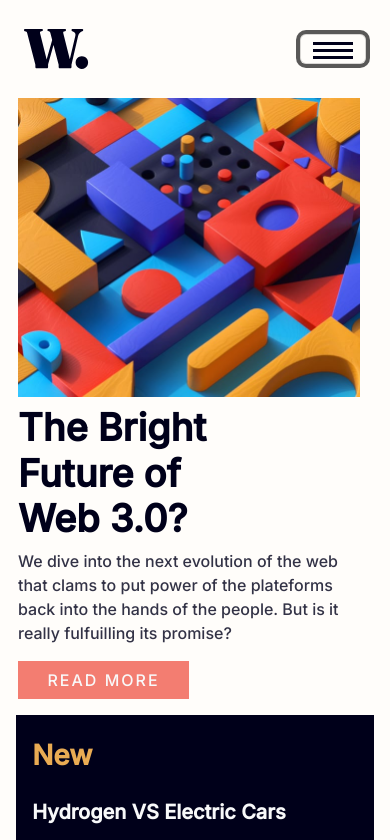
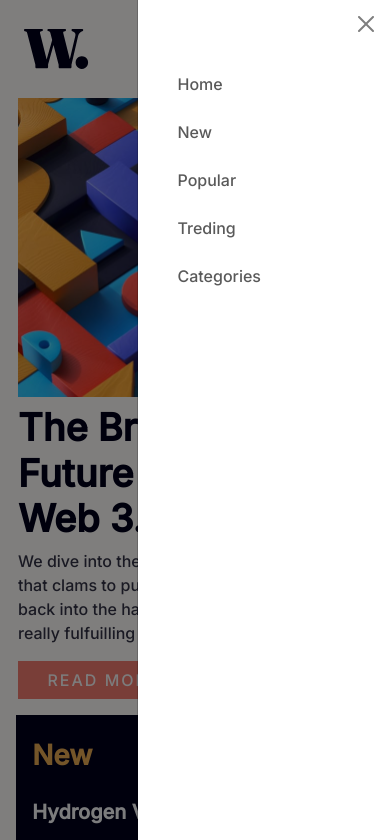
Before and after one commit to Blaise28/News-homepage-challenge, a website: page index.html in a window 390 px wide. Both pictures are taken after a click on the button "Toggle navigation". Shown: the top 840 px of the page. Drawn offline with nearby package versions, Linux system fonts and the light colour scheme.

Commit message:
responsive navbar

```diff
--- a/index.html
+++ b/index.html
@@ -15,6 +15,7 @@
     <title>News homepage</title>
 
     <link rel="stylesheet" href="./style/dist/style.css" />
+    <script src="./node_modules/bootstrap/dist/js/bootstrap.min.js"></script>
 
     <!-- Feel free to remove these styles or customise in your own stylesheet 👍 -->
     <style>
@@ -32,36 +33,44 @@
       <nav class="navbar navbar-expand-lg">
         <div class="container-fluid">
             <a class="navbar-brand logo" href="#">
-            <img src="./assets/images/logo.svg" alt="un logo">
+              <img src="./assets/images/logo.svg" alt="un logo" />
             </a>
 
-          <div>
+            <button class="navbar-toggler border-0" type="button" data-bs-toggle="offcanvas" data-bs-target="#offcanvasNavbar" aria-controls="offcanvasNavbar" aria-label="Toggle navigation">
+              <img src="./assets/images/icon-menu.svg" alt="" />
+            </button>
+
+          <div
+            class="offcanvas offcanvas-end"
+            tabindex="-1"
+            id="offcanvasNavbar"
+            aria-labelledby="offcanvasNavbarLabel"
+            style="width: 65%;"
+          >
+            <div class="offcanvas-header justify-content-end">
               <button
-              class="navbar-toggler"
                 type="button"
-              data-bs-toggle="collapse"
-              data-bs-target="#navbarSupportedContent"
-              aria-controls="navbarSupportedContent"
-              aria-expanded="false"
-              aria-label="Toggle navigation"
-            >
-              <img src="./assets/images/icon-menu.svg" alt="">
-            </button>
-            <div class="collapse navbar-collapse" id="navbarSupportedContent">
-              <ul class="navbar-nav me-auto mb-2 mb-lg-0">
-                <li class="nav-item me-2">
+                class="btn-close"
+                data-bs-dismiss="offcanvas"
+                aria-label="Close"
+              ></button>
+            </div>
+
+            <div class="offcanvas-body ms-4 md-0">
+              <ul class="navbar-nav justify-content-end flex-grow-1">
+                <li class="nav-item me-2 mb-2 mb-md-0">
                   <a class="nav-link" href="#">Home</a>
                 </li>
-                <li class="nav-item me-2">
+                <li class="nav-item me-2 mb-2 mb-md-0">
                   <a class="nav-link" href="#">New</a>
                 </li>
-                <li class="nav-item me-2">
+                <li class="nav-item me-2 mb-2 mb-md-0">
                   <a class="nav-link" href="#">Popular</a>
                 </li>
-                <li class="nav-item me-2">
+                <li class="nav-item me-2 mb-2 mb-md-0">
                   <a class="nav-link" href="#">Treding</a>
                 </li>
-                <li class="nav-item">
+                <li class="nav-item mb-2 mb-md-0">
                   <a class="nav-link" href="#">Categories</a>
                 </li>
               </ul>
@@ -74,10 +83,19 @@
         <article class="article me-0 mb-3 row col-lg-8">
           <div class="img col-12 pb-2">
             <picture>
-              <source media="(max-width: 500px)" srcset="./assets/images/image-web-3-mobile.jpg" />
-              <source media="(min-width: 501px)" srcset="./assets/images/image-web-3-desktop.jpg" />
-              <img src="./assets/images/image-web-3-desktop.jpg"
-              class="img-fluid" alt="" />
+              <source
+                media="(max-width: 500px)"
+                srcset="./assets/images/image-web-3-mobile.jpg"
+              />
+              <source
+                media="(min-width: 501px)"
+                srcset="./assets/images/image-web-3-desktop.jpg"
+              />
+              <img
+                src="./assets/images/image-web-3-desktop.jpg"
+                class="img-fluid"
+                alt=""
+              />
             </picture>
             <!-- <img src="./assets/images/image-web-3-desktop.jpg" class="img-fluid" alt=""
             srcset="
@@ -88,49 +106,76 @@
           <h1 class="title col-9 col-sm-8 col-md-6">
             The Bright Future of Web 3.0?
           </h1>
-          <div class="info col-12 col-sm-8 col-md-6 d-flex flex-column justify-content-around">
+          <div
+            class="info col-12 col-sm-8 col-md-6 d-flex flex-column justify-content-around"
+          >
             <p>
               We dive into the next evolution of the web that clams to put power
-              of the plateforms back into the hands of the people. But is it really fulfuilling its promise?
+              of the plateforms back into the hands of the people. But is it
+              really fulfuilling its promise?
             </p>
-            <button class="btn btn-primary w-50 rounded-0 text-light fw-blod">READ MORE</button>
+            <button class="btn btn-primary w-50 rounded-0 text-light fw-blod">
+              READ MORE
+            </button>
           </div>
         </article>
 
         <aside class="aside col-11 col-sm-9 col-lg-4 p-3">
           <h2 class="fw-bold h1 my-2 mb-4">New</h2>
           <section class="text-light">
-              <div class=" mb-4 border-bottom">
+            <div class="mb-4 border-bottom">
               <span class="title fs-5 fw-bold">Hydrogen VS Electric Cars</span>
-                <p class="mt-3"> Will hydrogen-fueled cars ever catch up to EVs? </p>
+              <p class="mt-3">
+                Will hydrogen-fueled cars ever catch up to EVs?
+              </p>
             </div>
-              <div class=" mb-4 border-bottom">
-                <span class="title fs-5 fw-bold">The Downsides of AI Artistry</span>
-                <p class="mt-3">What are the possible adverse effects of on-demand AI image generation?</p>
+            <div class="mb-4 border-bottom">
+              <span class="title fs-5 fw-bold"
+                >The Downsides of AI Artistry</span
+              >
+              <p class="mt-3">
+                What are the possible adverse effects of on-demand AI image
+                generation?
+              </p>
             </div>
             <div class="">
               <span class="title fs-5 fw-bold">Is VC Funding Drying Up?</span>
-                <p class="mt-3">Private funding by VC firms is down 50% YOY. we take a look at what that means</p>
+              <p class="mt-3">
+                Private funding by VC firms is down 50% YOY. we take a look at
+                what that means
+              </p>
             </div>
           </section>
         </aside>
       </section>
 
       <section class="row mt-5 gy-2">
-        <div class="subArticle col-md-6 col-lg-4 d-flex justify-content-center align-items-center">
+        <div
+          class="subArticle col-md-6 col-lg-4 d-flex justify-content-center align-items-center"
+        >
           <div class="img col-3 col-md-4">
-            <img src="./assets/images/image-retro-pcs.jpg" class="img-fluid" alt="">
+            <img
+              src="./assets/images/image-retro-pcs.jpg"
+              class="img-fluid"
+              alt=""
+            />
           </div>
           <div class="col-8 ps-3">
             <h4 class="number fw-bold fs-2">01</h4>
             <h5 class="title fw-bold">Reviving Retro PCs</h5>
-            <p> What happens when old PCs are given modern upgrades? </p>
+            <p>What happens when old PCs are given modern upgrades?</p>
           </div>
         </div>
 
-        <div class="subArticle col-md-6 col-lg-4 d-flex justify-content-center align-items-center">
+        <div
+          class="subArticle col-md-6 col-lg-4 d-flex justify-content-center align-items-center"
+        >
           <div class="img col-3 col-md-4">
-            <img src="./assets/images/image-top-laptops.jpg" class="img-fluid" alt="">
+            <img
+              src="./assets/images/image-top-laptops.jpg"
+              class="img-fluid"
+              alt=""
+            />
           </div>
           <div class="col-8 ps-3">
             <h4 class="number fw-bold fs-3">02</h4>
@@ -139,9 +184,15 @@
           </div>
         </div>
 
-        <div class="subArticle col-md-6 col-lg-4 d-flex justify-content-center align-items-center">
+        <div
+          class="subArticle col-md-6 col-lg-4 d-flex justify-content-center align-items-center"
+        >
           <div class="img col-3 col-md-4">
-            <img src="./assets/images/image-gaming-growth.jpg" class="img-fluid" alt="">
+            <img
+              src="./assets/images/image-gaming-growth.jpg"
+              class="img-fluid"
+              alt=""
+            />
           </div>
           <div class="col-8 ps-3">
             <h4 class="number fw-bold fs-2">03</h4>
```
Lines whose indentation alone changed are shown as unchanged.
